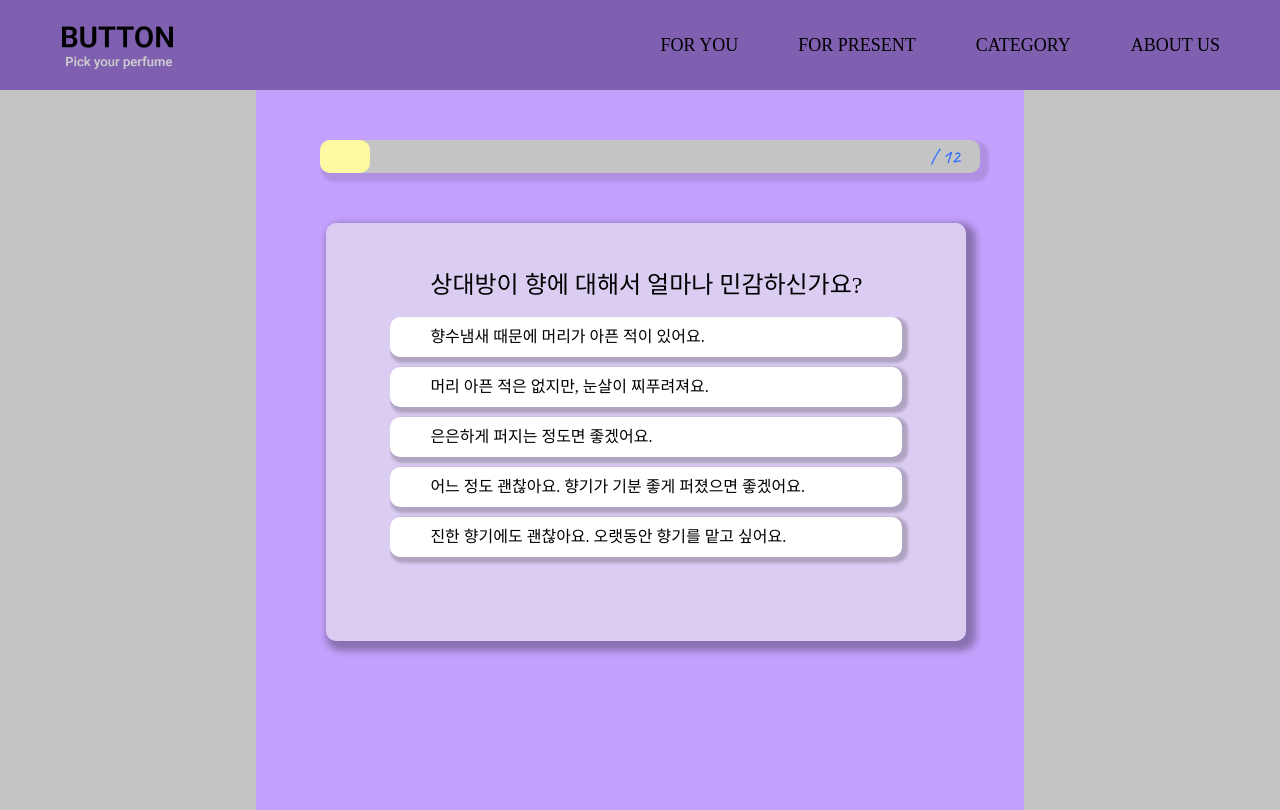
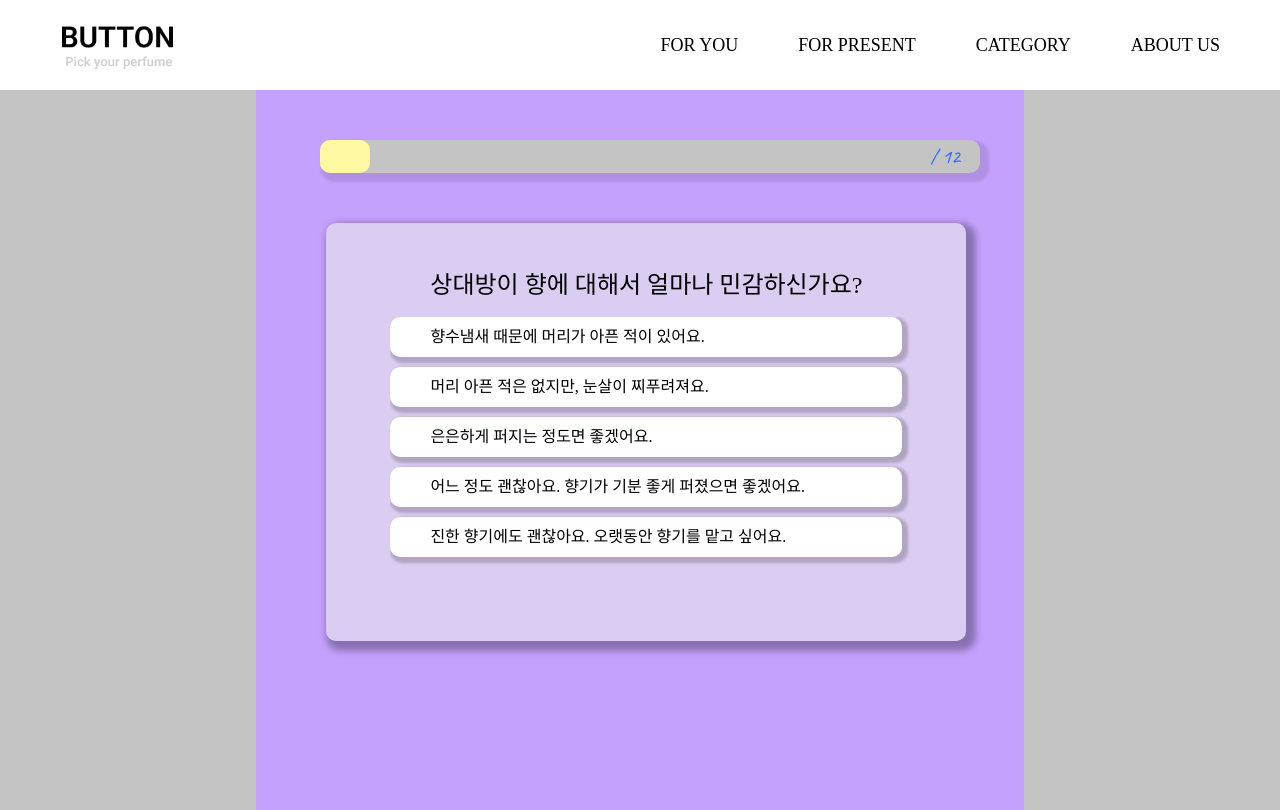
Before and after one commit to yoojin-park19/Button, a React (Create React App) app: page /gift in a window 1280 px wide. Built offline with nearby package versions, Linux system fonts and the light colour scheme; a web font is replaced by a local one.

Commit message:
:lipstick: header 컴포넌트 수정

```diff
--- a/src/components/MainHeader.jsx
+++ b/src/components/MainHeader.jsx
@@ -1,32 +1,32 @@
 import styled from '@emotion/styled';
 import { Link } from 'react-router-dom';
 import { COLOR } from '../constants';
-import { useState, useEffect } from 'react';
+import { useState, useEffect, useCallback } from 'react';
 export const MainHeader = () => {
   let [displaytoggle, setDisplaytoggle] = useState(false);
-  const mediaTarget = window.innerWidth;
+
   const resizingHandler = () => {
-    if (mediaTarget >= 1023) {
+    if (window.innerWidth <= 1023) {
       setDisplaytoggle(true);
-    } else if (mediaTarget <= 1023) {
+    } else {
       setDisplaytoggle(false);
     }
   };
+
   useEffect(() => {
-    if (mediaTarget >= 1023) {
+    if (window.innerWidth <= 1023) {
       setDisplaytoggle(true);
-    } else if (mediaTarget <= 1023) {
-      setDisplaytoggle(false);
     }
     window.addEventListener('resize', resizingHandler);
     return () => {
-      // 메모리 누수를 줄이기 위한 removeEvent
       window.removeEventListener('resize', resizingHandler);
     };
-  }, [mediaTarget]);
+  }, []);
+
   const displayOn = () => {
-    setDisplaytoggle(!displaytoggle);
+    setDisplaytoggle((prev) => !prev);
   };
+
   return (
     <Mainheader>
       <div className="media_align">
@@ -40,7 +40,7 @@ export const MainHeader = () => {
           <img src="./images/icon/icon_menu_btn.svg" alt="더보기" />
         </button>
       </div>
-      {displaytoggle ? (
+      {displaytoggle ? null : (
         <div className="cont-menu">
           <Link to="/test">
             <p>FOR YOU</p>
@@ -55,13 +55,13 @@ export const MainHeader = () => {
             <p>ABOUT US</p>
           </Link>
         </div>
-      ) : null}
+      )}
     </Mainheader>
   );
 };
 
 const Mainheader = styled.section`
-  background-color: ${COLOR.deep};
+  background-color: #fff;
   display: flex;
   align-items: center;
   justify-content: space-between;
@@ -78,7 +78,7 @@ const Mainheader = styled.section`
     gap: 60px;
     font-size: 18px;
   }
-  @media screen and (max-width: 720px) {
+  @media screen and (max-width: 1024px) {
     display: flex;
     flex-direction: column;
     align-items: center;
```
